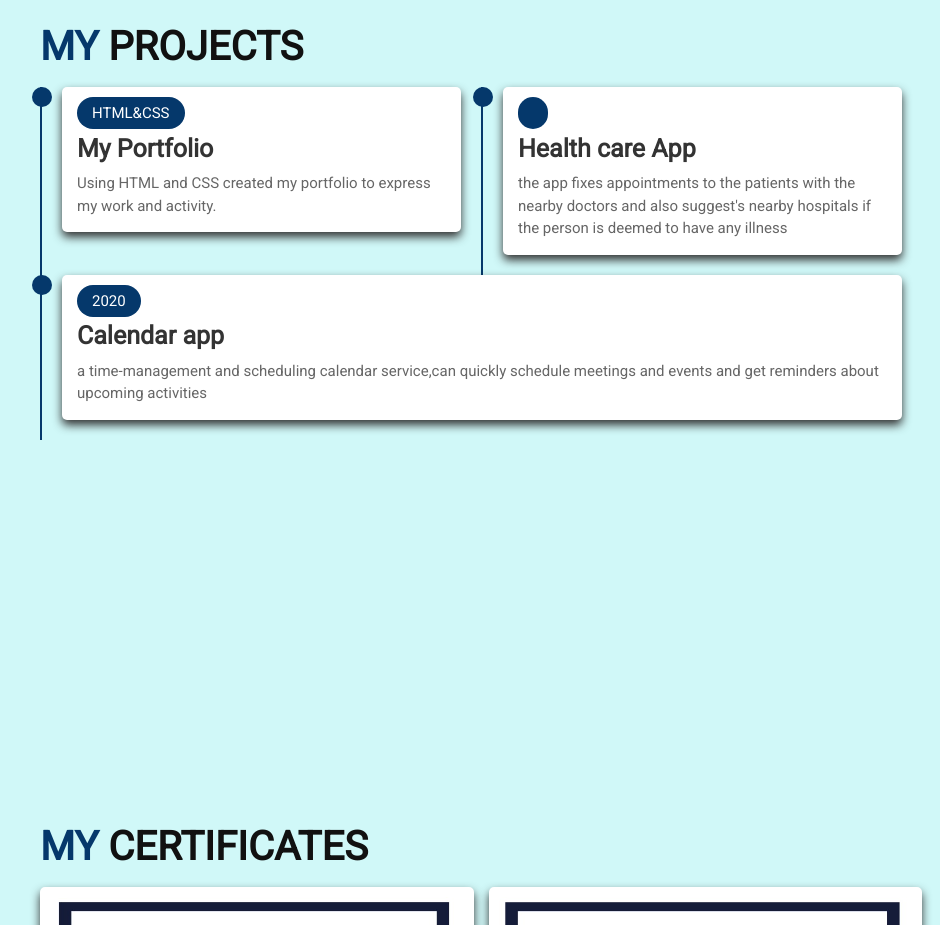
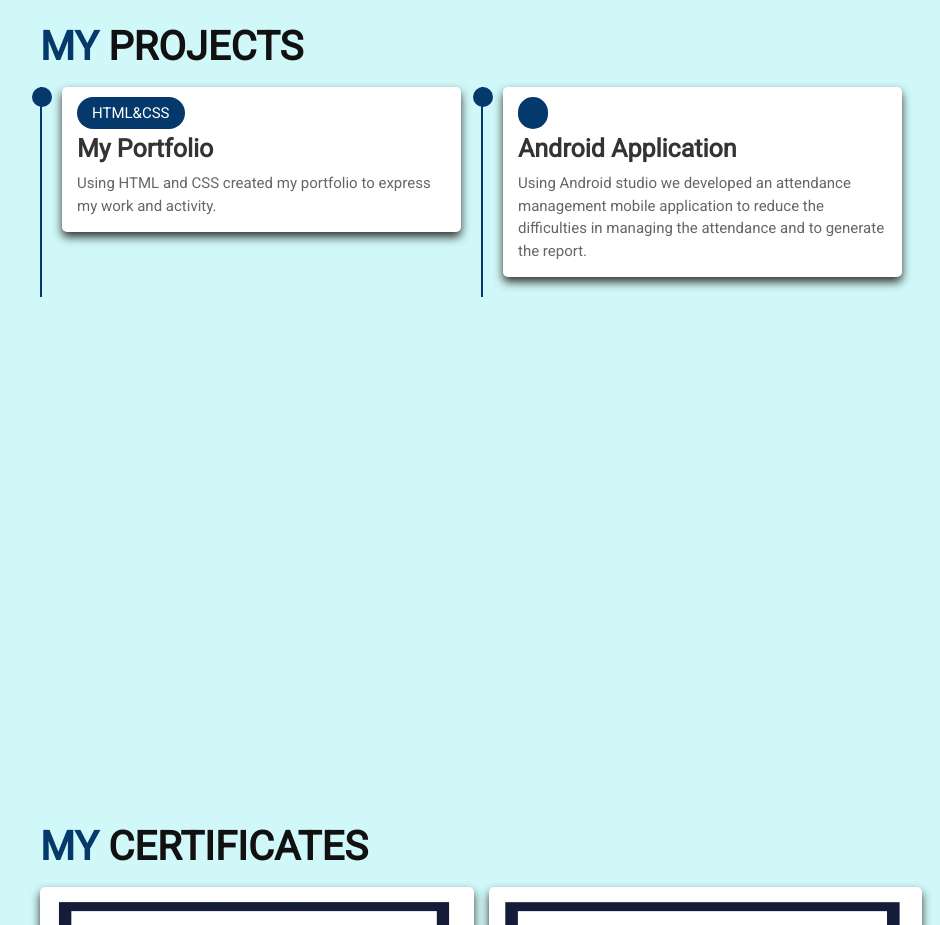
Before and after one commit to Nagarajvictor/portfolio-resume, a plain HTML site: page index.html in a window 1280 px wide. Shown: the part 1600-2525 px from the top of the page, without its empty margins (309-1249 px from the left). Drawn offline with Linux system fonts and the light colour scheme.

Commit message:
Update index.html

```diff
--- a/index.html
+++ b/index.html
@@ -185,17 +185,19 @@
             <div class="box">
                 <div class="content">
                     <span></span>
-                    <h3>Health care App</h3>
-                    <p>the app fixes appointments to the patients with the nearby doctors and also suggest's nearby hospitals if the person is deemed to have any illness </p>
+                    <h3>Android Application</h3>
+                    <p>Using Android studio we developed an attendance management mobile
+application to reduce the difficulties in managing the attendance and to generate
+the report. </p>
                 </div>
             </div>
-            <div class="box">
+            <!--<div class="box">
                 <div class="content">
                     <span>2020</span>
                     <h3>Calendar app</h3>
                     <p>a time-management and scheduling calendar service,can quickly schedule meetings and events and get reminders about upcoming activities</p>
                 </div>
-            </div>
+            </div>-->
 
 
         </div>
```
